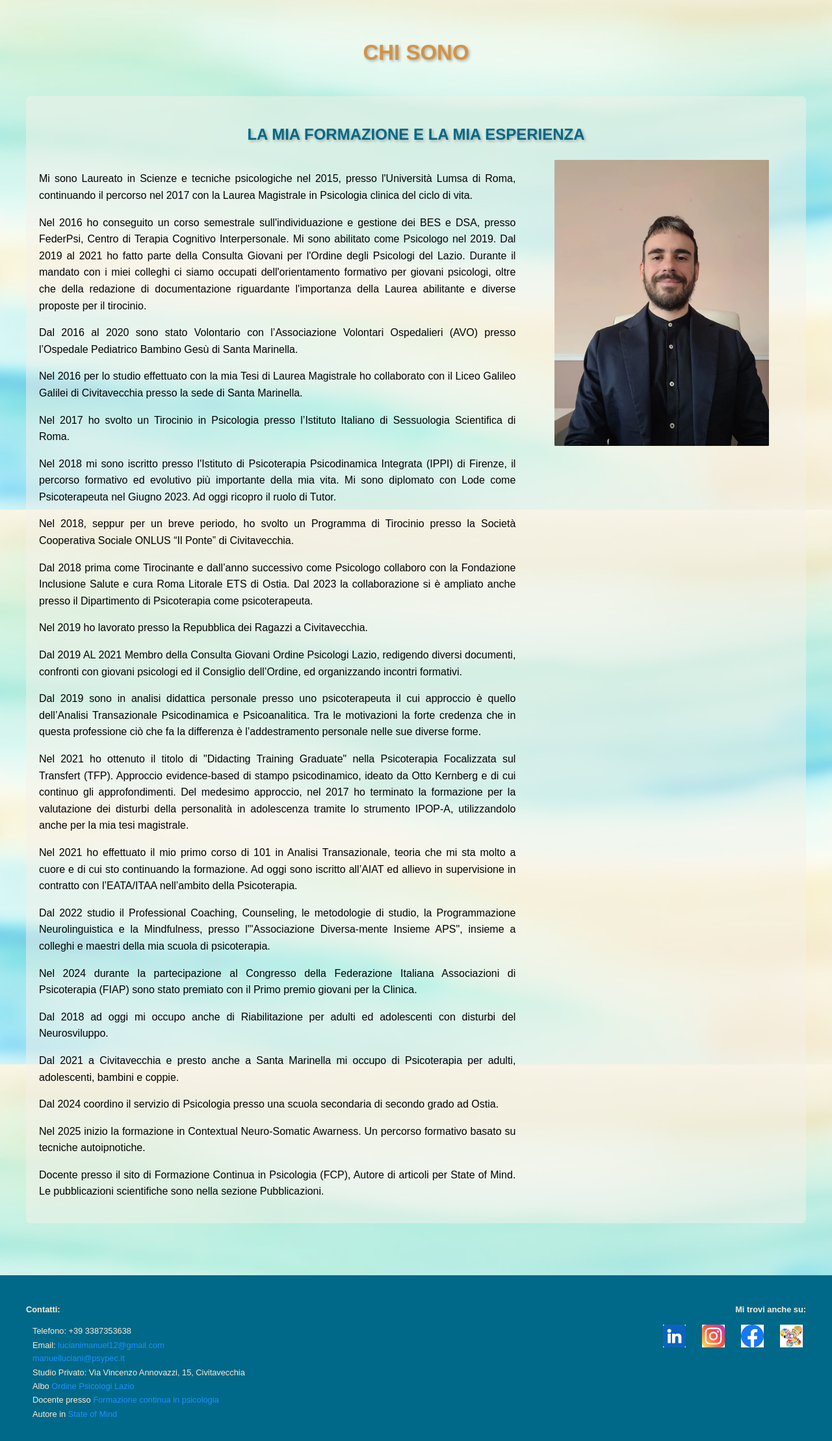
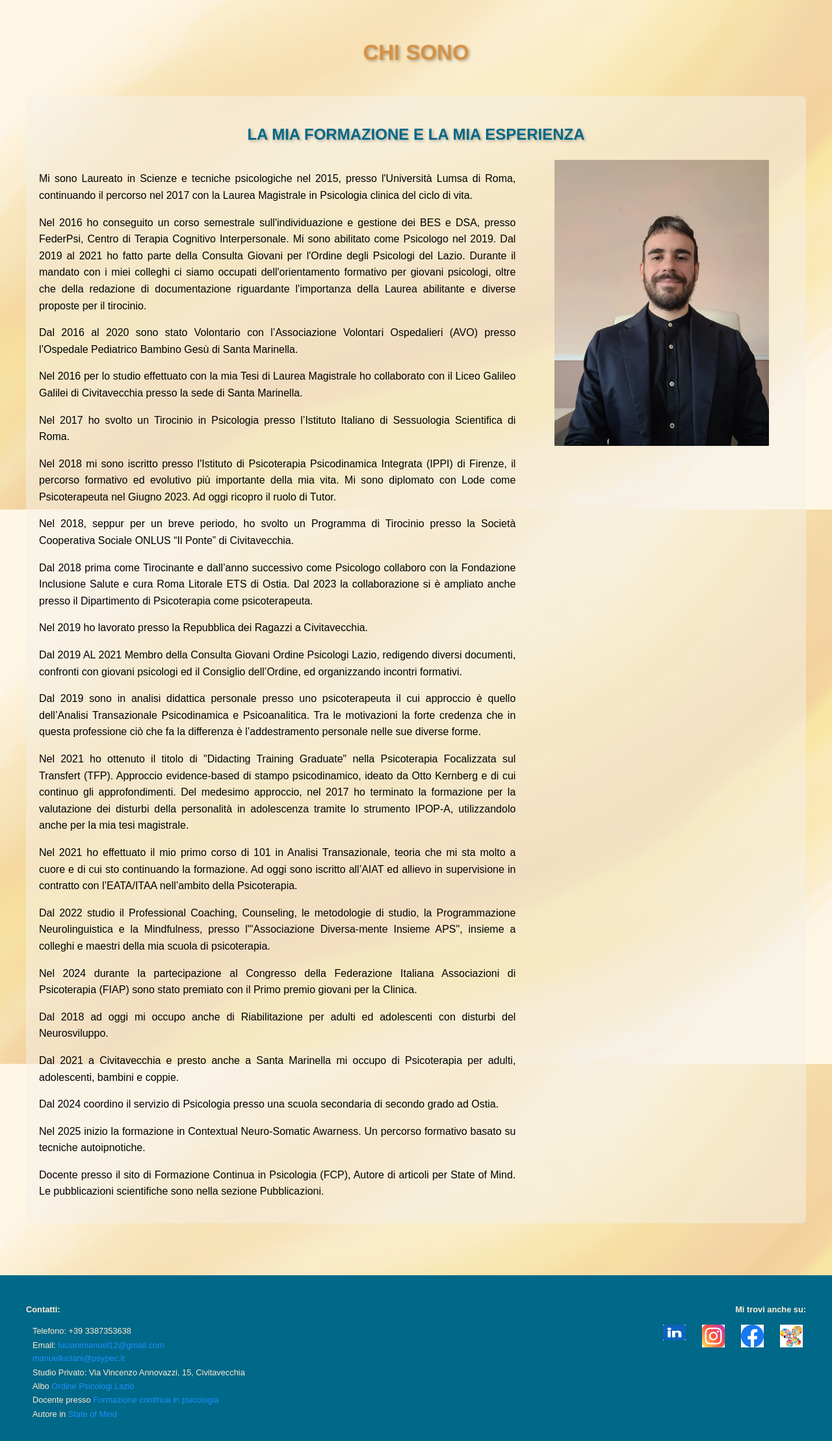
Before and after one commit to GI3793/SitoManuel, a Flask app: page /about in a window 1280 px wide. Shown: the part 69-2286 px from the top of the page at 65% size. Run offline with Flask 3, Linux system fonts and the light colour scheme; some web fonts are replaced.

Commit message:
Add files via upload

```diff
--- a/templates/base.html
+++ b/templates/base.html
@@ -7,7 +7,7 @@
         <meta name="title" content="Dott. Manuel Luciani - Psicologo e Psicoterapeuta Civitavecchia">
         <meta name="description" content="Dottor Manuel Luciani, Psicologo e Psicoterapeuta Psicodinamico Integrato a Civitavecchia e Santa Marinella. Psicoterapia in presenza e online; Sostegno, Prevenzione e Riabilitazione.">
         <link rel="stylesheet" href="{{ url_for('static', filename='css/style.css') }}">
-        <link rel="icon" type="image/png" href="{{ url_for('static', filename='images/pr.jpg') }}">
+        <link rel="icon" type="image/png" href="{{ url_for('static', filename='images/logo.webp') }}">
         <link rel="preconnect" href="https://fonts.googleapis.com">
         <link rel="preconnect" href="https://fonts.gstatic.com" crossorigin>
         <link href="https://fonts.googleapis.com/css2?family=Bodoni+Moda:ital,opsz,wght@0,6..96,400..900;1,6..96,400..900&display=swap" rel="stylesheet">
@@ -17,7 +17,7 @@
                 line-height: 1.6;
                 margin: 0;
                 padding: 0;
-                background-image: url("{{ url_for('static', filename='images/sf.webp') }}");
+                background-image: url("{{ url_for('static', filename='images/pr.jpg') }}");
                 background-size: cover; /* Adatta l'immagine allo schermo */
                 background-position: center;
                 background-repeat: no-repeat;
@@ -70,7 +70,7 @@
     <p><strong>Mi trovi anche su:</strong></p>
     <div style="display: flex; gap: 15px; justify-content: flex-end; flex-wrap: wrap;">
         <a href="https://www.linkedin.com/in/manuel-luciani-a07357138/" target="_blank">
-            <img src="{{ url_for('static', filename='images/in1.webp') }}" alt="LinkedIn" class="social-icon" style="width: 35px; height: 35px;">
+            <img src="{{ url_for('static', filename='images/in1.webp') }}" alt="LinkedIn" class="social-icon" style="width: 35px; height: px;">
         </a>
         <a href="https://www.instagram.com/manuelluciani.psicoterapia/" target="_blank">
             <img src="{{ url_for('static', filename='images/ig1.webp') }}" alt="Instagram" class="social-icon" style="width: 35px; height: 35px;">
--- a/templates/contact.html
+++ b/templates/contact.html
@@ -85,12 +85,6 @@
 
             </div>
 
-            <!-- Colonna immagine -->
-            <div class="contact-img" style="flex: 0 1 200px; text-align: center;">
-                <img src="{{ url_for('static', filename='images/contact.jpg') }}" alt="Studio Psicologico"
-                     style="width: 60%; height: auto; border-radius: 3px; margin-bottom: 15px;" class="desktop-only">
-            </div>
-
         </div>
 
         <!-- Google Maps – separato per mobile -->
```
